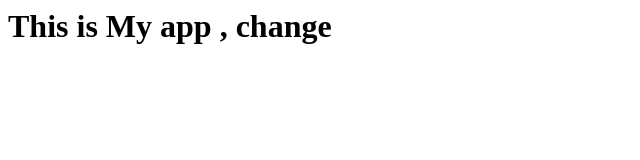
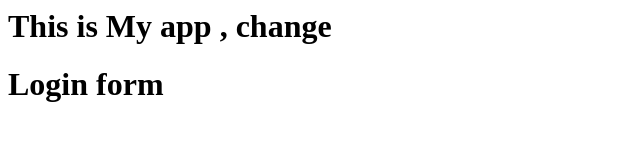
Before and after one commit to MohsinNaseem/simpleApp, a plain HTML site: page index.html in a window 1280 px wide. Shown: the whole page, without its empty margins (0-640 px from the left). Drawn offline with Linux system fonts and the light colour scheme.

Commit message:
login-form

```diff
--- a/index.html
+++ b/index.html
@@ -5,5 +5,6 @@
 <body>
 
 <h1>This is My app , change</h1>
+<h1>Login form</h1>
 </body>
 </html>
```
Also changed, not shown: login.html (added, +1 -0 lines).
